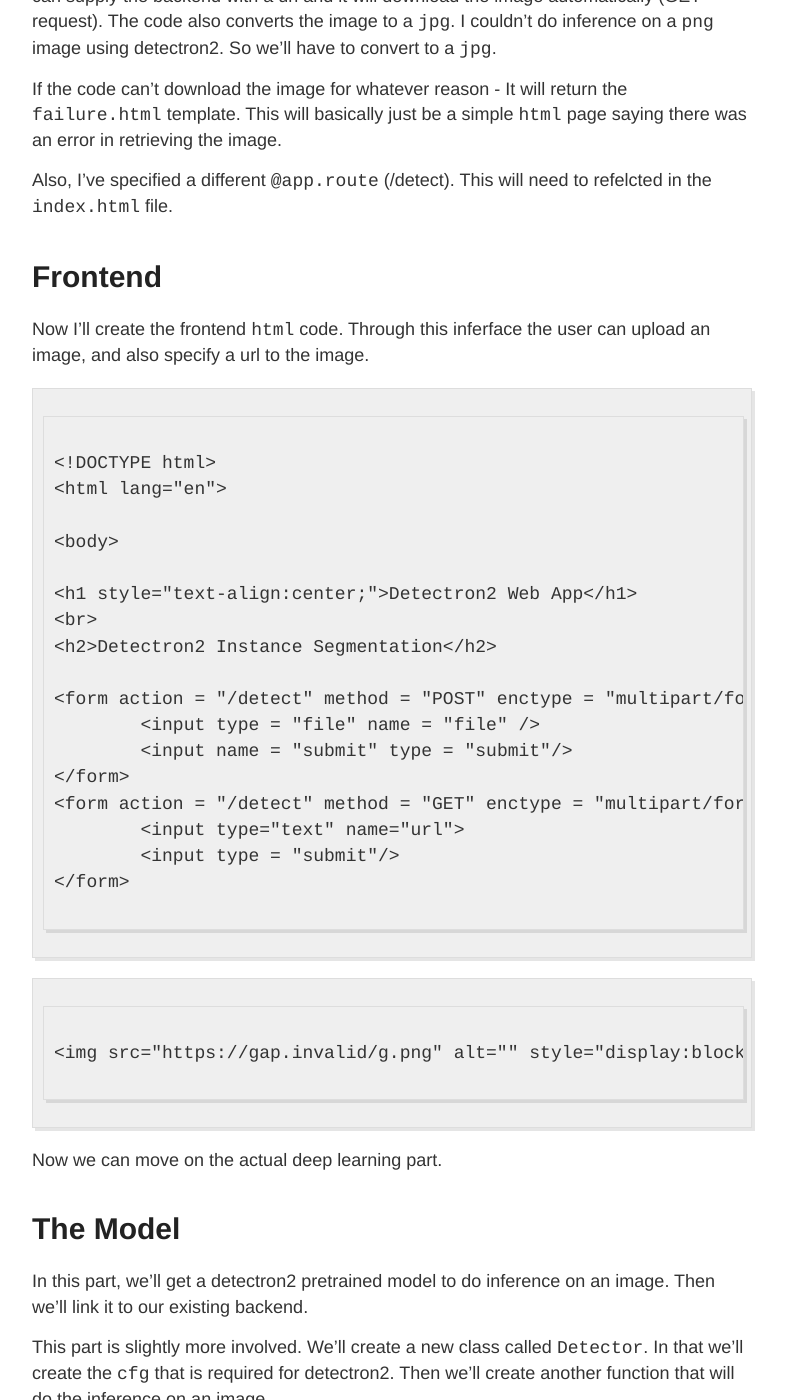
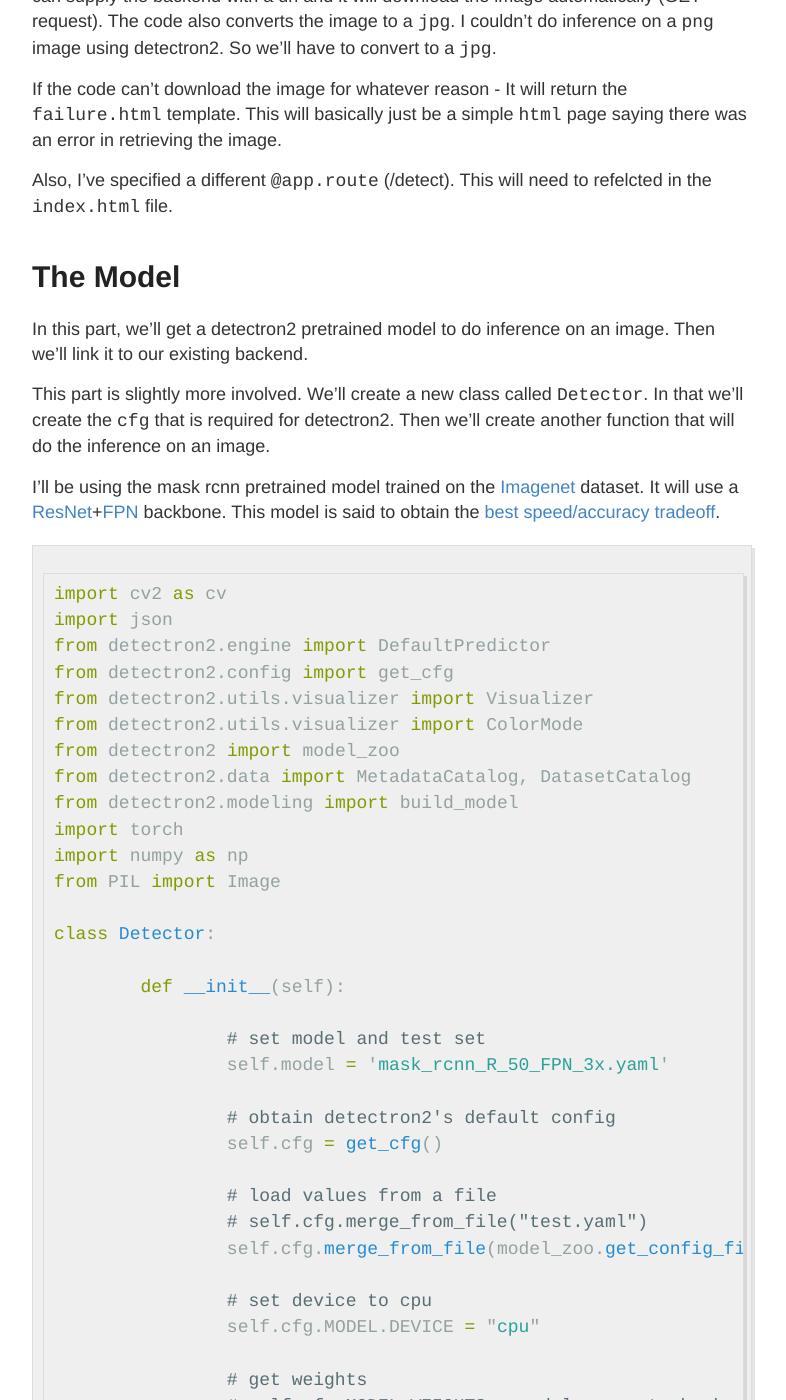
Before and after one commit to neelriyer/neelriyer.github.io, a Jekyll site: the page built from _posts/2020-07-19-Detectron2-Web-App.md, in a window 1280 px wide and 1400 px high, scrolled down 2862 px. Shown: the whole window, without its empty margins (248-1034 px from the left). Built offline with Jekyll 4.4.1, drawn with Linux system fonts in a browser that asks for light colours.

Commit message:
detectron2 web app post

````diff
--- a/_posts/2020-07-19-Detectron2-Web-App.md
+++ b/_posts/2020-07-19-Detectron2-Web-App.md
@@ -102,46 +102,9 @@
 
 Also, I've specified a different `@app.route` (/detect). This will need to refelcted in the `index.html` file.
 
-# Frontend
-
-Now I'll create the frontend `html` code. Through this inferface the user can upload an image, and also specify a url to the image.
-
-```
-
-<!DOCTYPE html>
-<html lang="en">
-
-<body>
-
-<h1 style="text-align:center;">Detectron2 Web App</h1>
-<br>
-<h2>Detectron2 Instance Segmentation</h2>
-
-<form action = "/detect" method = "POST" enctype = "multipart/form-data">
-	<input type = "file" name = "file" />
-	<input name = "submit" type = "submit"/>
-</form>
-<form action = "/detect" method = "GET" enctype = "multipart/form-data">
-	<input type="text" name="url">
-	<input type = "submit"/>
-</form>
-
-```
 
 
-```
 
-{% block content %}
-<body>
-
-    <p> Error in retrieving image </p>
-
-</body>
-{% endblock %}
-
-```
-
-Now we can move on the actual deep learning part.
 
 # The Model
 
````
